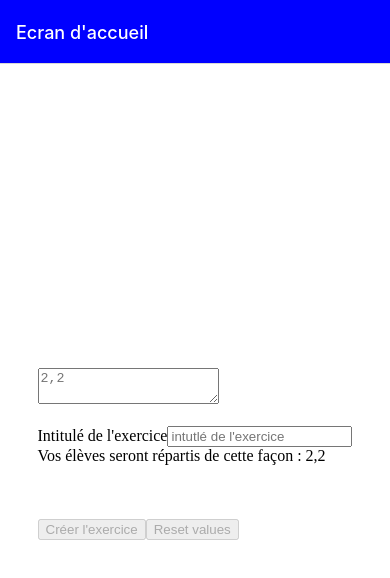
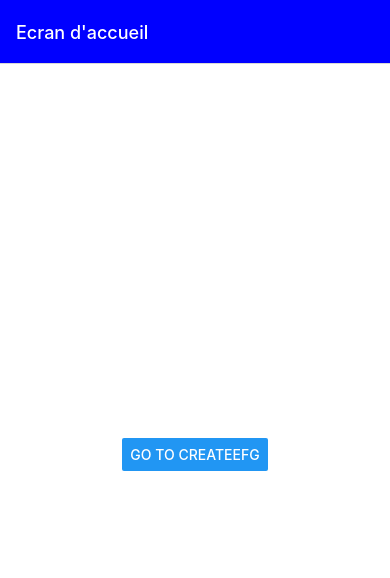
Before and after one commit to soupramanien/cdaMassy2021ReactNative, a React Native app: screen /Home in a window 390 px wide. Shown: the top 578 px of the page. Built offline with nearby package versions, Linux system fonts and the light colour scheme.

Commit message:
add preview for efg form

```diff
--- a/App.js
+++ b/App.js
@@ -53,7 +53,7 @@ export default function App() {
 					<Stack.Screen
 						name='EFGAddScreen'
 						options={{ title: 'Créer un EFG' }}
-						component={EFGForm}></Stack.Screen>
+						component={EFGAddScreen}></Stack.Screen>
 					<Stack.Screen
 						name='CreerSondageScreen'
 						options={{ title: 'Creer Sondage' }}
--- a/src/components/EFG/EFGForm.js
+++ b/src/components/EFG/EFGForm.js
@@ -1,6 +1,8 @@
 import React, { useState } from 'react';
 import { connect } from 'react-redux';
+import { propTypes } from 'redux-form';
 import { Field, reduxForm, formValueSelector } from 'redux-form';
+import EFGServices from '../../fetch/EFGfetch';
 
 let SelectingFormValuesForm = (props) => {
 	const {
@@ -13,75 +15,86 @@ let SelectingFormValuesForm = (props) => {
 		submitting,
 	} = props;
 
-	const students = 4;
-	let nbGroups = Math.floor(students / studentsPerGroup);
-	let groupesAdd = '';
-	const [groups, setGroups] = useState('');
+	// let nbGroups = Math.floor(students.students / studentsPerGroup);
+	// let groupesAdd = '';
+	// const [groups, setGroups] = useState('');
 
-	let minStudents = Math.floor(students / studentsPerGroup);
-	let maxStudents = minStudents;
-	let modulo = students % studentsPerGroup;
-	let arrGroupes = [];
-	for (let i = 0; i < nbGroups; i++) arrGroupes.push(minStudents);
+	// let minStudents = Math.floor(students.students / studentsPerGroup);
+	// let maxStudents = minStudents;
+	// let modulo = students.students % studentsPerGroup;
+	// let arrGroupes = [];
+	// for (let i = 0; i < nbGroups; i++) arrGroupes.push(minStudents);
 
-	const reliquatAdd = () => {
-		arrGroupes.push(modulo);
-		groupesAdd = arrGroupes.toString();
-		setGroups(arrGroupes.toString());
-		return groupesAdd;
-	};
+	// const reliquatAdd = () => {
+	// 	arrGroupes.push(modulo);
+	// 	groupesAdd = arrGroupes.toString();
+	// 	setGroups(arrGroupes.toString());
+	// 	return groupesAdd;
+	// };
 
-	const reliquatDispatch = () => {
-		if (modulo !== 0) maxStudents++;
-		while (modulo !== 0) {
-			arrGroupes[modulo - 1] = maxStudents;
-			modulo--;
-		}
-		groupesAdd = arrGroupes.toString();
-		setGroups(arrGroupes.toString());
-		return groupesAdd;
-	};
+	// const reliquatDispatch = () => {
+	// 	if (modulo !== 0) maxStudents++;
+	// 	while (modulo !== 0) {
+	// 		arrGroupes[modulo - 1] = maxStudents;
+	// 		modulo--;
+	// 	}
+	// 	groupesAdd = arrGroupes.toString();
+	// 	setGroups(arrGroupes.toString());
+	// 	return groupesAdd;
+	// };
 
-	if (students === 4 && groups === '') {
-		console.log(groups);
-		return setGroups('2,2');
-	}
-	if (students === 5 && groups === '') return setGroups('3,2');
-	if (students >= 6 && modulo < 2 && groups === '') return reliquatDispatch();
+	// if (students.students === 4 && groups === '') {
+	// 	return setGroups('2,2');
+	// }
+	// if (students.students === 5 && groups === '') return setGroups('3,2');
 
 	return (
 		<>
 			<form
-				onSubmit={handleSubmit(() => {
+				onSubmit={handleSubmit((data) => {
 					let efg = {
 						createur: {
 							idCanal: 1,
 							idPersonne: 3,
 						},
-						intitule: intitule,
-						groupes: groups,
+						intitule: data.intitule,
+						groupes: 0,
 						idCanal: 1,
 						idCreateur: 3,
 					};
+					props.setData(efg);
 					console.log(efg);
+					// EFGServices.postEFG(() => {}, efg);
 				})}>
-				<Field name='test' component='textarea' placeholder={groups} />
+				<label>Intitulé de l'exercice</label>
 				<br />
-				<br />
-				<label>Intitulé de l'exercice</label>
 				<Field
 					name='intitule'
 					component='input'
 					type='text'
-					placeholder="intutlé de l'exercice"
+					placeholder="Intitulé de l'exercice"
+					onChange={(data) => props.setIntituleEFG(data.target.value)}
 				/>
 				<br />
+				<button type='submit' disabled={pristine || submitting}>
+					Générer l'aperçu
+				</button>
+				<button type='button' disabled={pristine || submitting} onClick={reset}>
+					Reset values
+				</button>
+			</form>
+			{/*
+				<Field name='test' component='textarea' placeholder={groups} />
+				<br />
 
-				{students === 4 && <>Vos élèves seront répartis de cette façon : 2,2</>}
-				{students === 5 && <>Vos élèves seront répartis de cette façon : 3,2</>}
-
+				{students.students === 4 && (
+					<>Vos élèves seront répartis de cette façon : 2,2</>
+				)}
+				{students.students === 5 && (
+					<>Vos élèves seront répartis de cette façon : 3,2</>
+				)}
 				<br />
-				{students >= 6 && (
+				{students.students >= 6 && (
 					<>
 						<label>Nombre d'élèves par groupe</label>
 						<Field name='studentsPerGroup' component='select'>
@@ -93,13 +106,25 @@ let SelectingFormValuesForm = (props) => {
 						</Field>
 					</>
 				)}
+
 				<br />
-				{studentsPerGroup && students >= 6 && modulo >= 2 && (
+				{studentsPerGroup && students.students >= 6 && (
+					<>
+						{modulo === 0 && 'Voici la répartition de vos groupes : ' + groups}
+						{modulo < 2 && modulo != 0 && (
+							<p>
+								Avec cette configuration, l'un de vos élèves n'a pas de groupe.
+								Nous l'avons automatiquement ajouté à l'un des groupes.{' '}
+							</p>
+						)}
+						{modulo >= 2 && (
 							<>
 								<div>
 									Vous avez choisi de faire des groupes de {studentsPerGroup}.
 								</div>
-						<p>Préférez vous les dispatcher ou ajouter un nouveau groupe ?</p>
+								<p>
+									Préférez vous les dispatcher ou ajouter un nouveau groupe ?
+								</p>
 								<label>
 									<Field
 										name='choice'
@@ -123,15 +148,8 @@ let SelectingFormValuesForm = (props) => {
 								{choice && <div>Vous avez choisi de {choice}</div>}
 							</>
 						)}
-				<br />
-				<br />
-				<button type='submit' disabled={pristine || submitting}>
-					Créer l'exercice
-				</button>
-				<button type='button' disabled={pristine || submitting} onClick={reset}>
-					Reset values
-				</button>
-			</form>
+					</>
+				)} */}
 		</>
 	);
 };
--- a/src/screens/EFG/EFGAddScreen.js
+++ b/src/screens/EFG/EFGAddScreen.js
@@ -1,96 +1,61 @@
 import React, { useState } from 'react';
-import { ScrollView, Text, View, Button } from 'react-native';
-
+import { StyleSheet, ScrollView, Text, View, Button } from 'react-native';
+import SelectingFormValuesForm from '../../components/EFG/EFGForm';
 import { connect } from 'react-redux';
 import { Field, reduxForm, formValueSelector } from 'redux-form';
 
 let EFGAddScreen = (props) => {
 	const route = props.route;
-	let { students } = route.params;
+	let { students, idCreateur } = route.params;
+	// const groupesAdd = '';
+	// const [groupe, setGroups] = useState('');
 
-	const reliquatDispatch = () => {
-		let modulo = 23 % 5;
-		let arrGroupes = [];
-		for (let i = 0; i < 5; i++) arrGroupes.push(minStudents);
-		if (modulo !== 0) maxStudents++;
-		while (modulo !== 0) {
-			arrGroupes[modulo - 1] = maxStudents;
-			modulo--;
-		}
-		return (groupesDispatch = arrGroupes.toString());
-	};
+	const [data, setData] = useState('');
 
-	const onSubmit = (values) => {
-		console.log('valeurs : ' + JSON.stringify(values));
-		// props.reset();
-	};
-
-	const studentsPerGroup = selector('studentsPerGroup');
-	console.log('étudiants : ' + studentsPerGroup);
-	let groupesDispatch = '';
-	let groupesAdd = '';
-
-	let minStudents = Math.floor(students / 5);
-	let maxStudents = minStudents;
-	console.log(students);
-	const reliquatAdd = () => {
-		let modulo = students % studentsPerGroup;
-		let arrGroupes = [];
-		for (let i = 0; i < 5; i++) arrGroupes.push(minStudents);
-		arrGroupes.push(modulo);
-		groupesAdd = arrGroupes.toString();
-		return groupesAdd;
-	};
-	reliquatAdd();
-	console.log(groupesAdd);
+	const [intituleEFG, setIntituleEFG] = useState('Nouvel exercice');
 
 	return (
-		<ScrollView>
-			<Text>Création d'un exercice</Text>
-			<Text>Il y a {students} élèves dans le canal.</Text>
+		<View style={styles.container}>
+			<p> Nombre d'étudiants dans le canal : {students}</p>
 
-			<label>Intitulé de l'exercice</label>
-			<Field name='intitule' component='input' type='text' />
-
-			<label>Consignes</label>
-			<Field
-				name='consignes'
-				placeholder='Disponible dans la prochaine mise à jour'
-				component='input'
-				type='text'
-				disabled
+			<SelectingFormValuesForm
+				students={students}
+				data={data}
+				setData={setData}
+				setIntituleEFG={setIntituleEFG}
 			/>
 
-			<label>Nombre d'élèves par groupe</label>
-			<Field name='studentsPerGroup' component='select'>
-				<option />
-				{students >= 4 && <option value='2'>2</option>}
-				{students >= 6 && <option value='3'>3</option>}
-				{students >= 8 && <option value='4'>4</option>}
-				{students >= 10 && <option value='5'>5</option>}
-			</Field>
-
-			<Button
-				onPress={props.handleSubmit(onSubmit)}
-				buttonLabel='Submit'
-				title='Envoyer'
-			/>
-		</ScrollView>
+			{data != '' && (
+				<>
+					<p>Aperçu de l'exercice</p>
+					<p>
+						Titre de l'exercice : {data.intitule}
+						<br />
+						Consigne : fonctionnalité à venir. <br />
+						Répartition des groupes : aucune pour le moment.
+					</p>
+					{data.groupes != 0 && (
+						<button onClick={() => console.log('Envoyé!')}>
+							Confirmer l'envoi
+						</button>
+					)}
+					{data.groupes === 0 && (
+						<button onClick={() => console.log('Envoyé!')} disabled>
+							Confirmer l'envoi
+						</button>
+					)}
+				</>
+			)}
+		</View>
 	);
 };
 
-EFGAddScreen = reduxForm({
-	form: 'efgForm',
-})(EFGAddScreen);
-
-const selector = formValueSelector('efgForm');
-
-EFGAddScreen = connect((state) => {
-	const intitule = selector(state, 'intitule');
-
-	return {
-		intitule,
-	};
-})(EFGAddScreen);
-
+const styles = StyleSheet.create({
+	container: {
+		flex: 1,
+		backgroundColor: '#fff',
+		alignItems: 'center',
+		justifyContent: 'center',
+	},
+});
 export default EFGAddScreen;
--- a/src/screens/HomeScreen.js
+++ b/src/screens/HomeScreen.js
@@ -1,12 +1,23 @@
 import { Button, StyleSheet, Text, View } from 'react-native';
 import SelectingFormValuesForm from '../components/EFG/EFGForm';
+import EFGAddScreen from './EFG/EFGAddScreen';
 function HomeScreen(props) {
 	const navigation = props.navigation;
 
 	return (
 		<View style={styles.container}>
 			{/* <Text>Home Screen</Text> */}
-			<SelectingFormValuesForm />
+			{/* <SelectingFormValuesForm /> */}
+			{/* <EFGAddScreen /> */}
+			<Button
+				title='go to createEFG'
+				onPress={() =>
+					navigation.navigate('EFGAddScreen', {
+						students: 25,
+						idCreateur: 1,
+					})
+				}
+			/>
 			{/* <Button
 				title='Go to Sondages'
 				onPress={() =>
```
Lines whose indentation alone changed are shown as unchanged.
